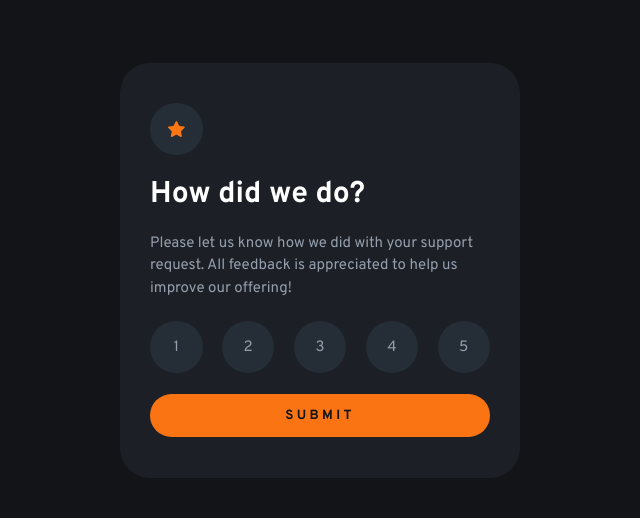
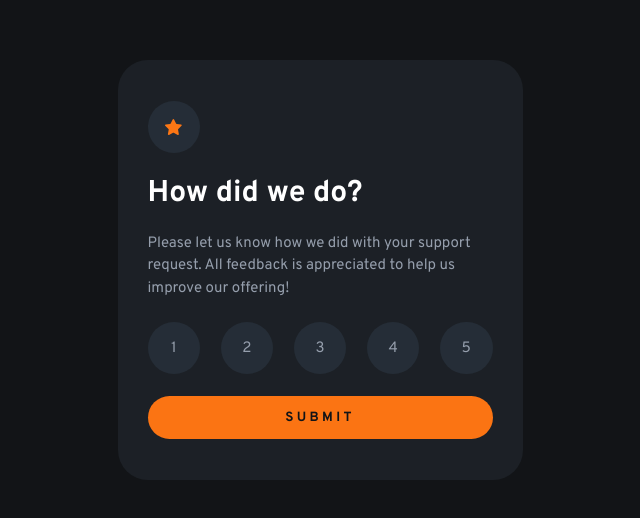
Before and after one commit to k-uematsu-1247/frontendMentorNewbie4, a plain HTML site: page index.html in a window 1280 px wide. Shown: the part 130-648 px from the top of the page, without its empty margins (320-960 px from the left). Drawn offline with Linux system fonts and the light colour scheme.

Commit message:
Add files via upload

```diff
--- a/index.html
+++ b/index.html
@@ -21,7 +21,7 @@
     <form action="#" class="card card-rating">
       <div class="icon"><img src="images/icon-star.svg" alt="star" class="img-star"></div>
 
-      <span class="card-title">How did we do?</span>
+      <h1 class="card-title">How did we do?</h1>
 
       <p>Please let us know how we did with your support request. All feedback is appreciated to help us improve our
         offering!</p>
--- a/style.css
+++ b/style.css
@@ -16,7 +16,7 @@ body {
     margin: 0;
     color: var(--Grey-500);
     background-color: var(--Grey-950);
-    font-family: Overpass;
+    font-family: "Overpass", sans-serif;
 }
 
 img {
@@ -36,8 +36,8 @@ main {
     display: grid;
     align-items: center;
     width: 90%;
-    max-width: 340px;
-    min-height: 355px;
+    max-width: 23rem;
+    min-height: 24rem;
     background-color: color-mix(in hsl, var(--Grey-950), var(--Grey-900));
     border-radius: 30px;
     margin: 0.5em;
```
